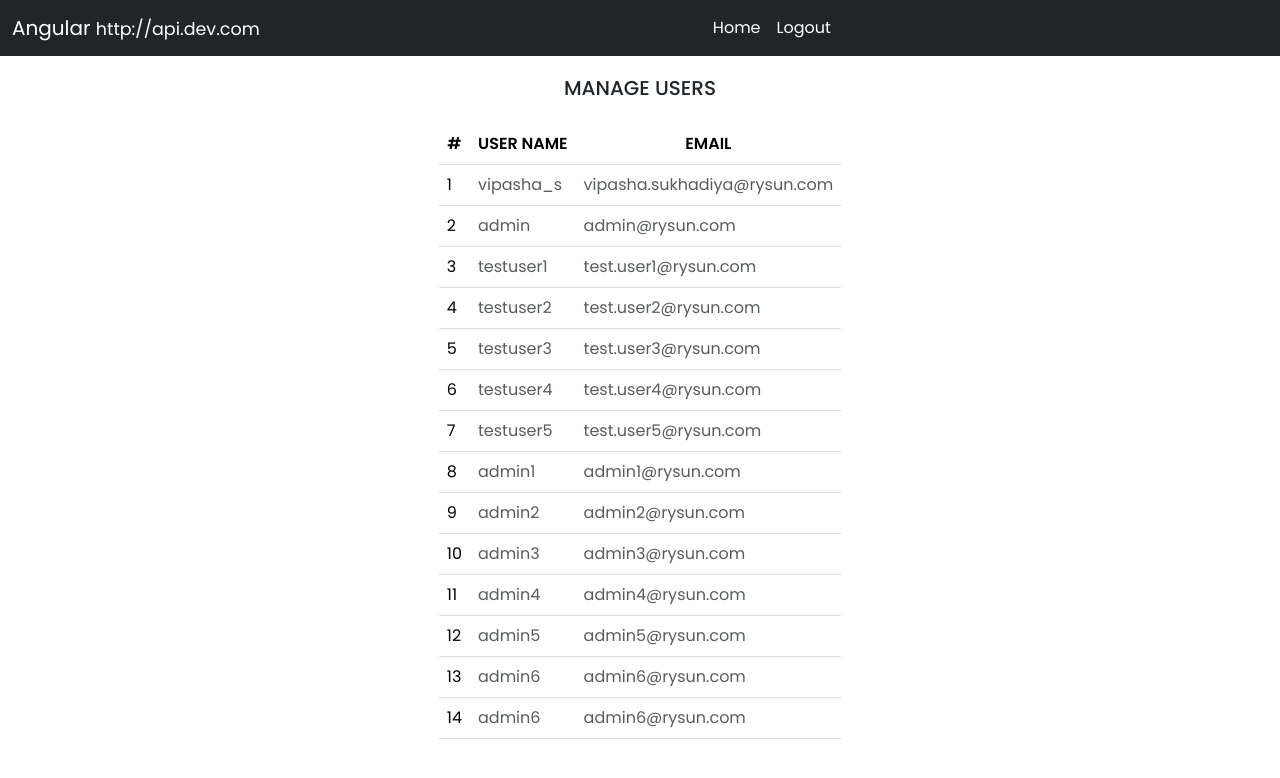
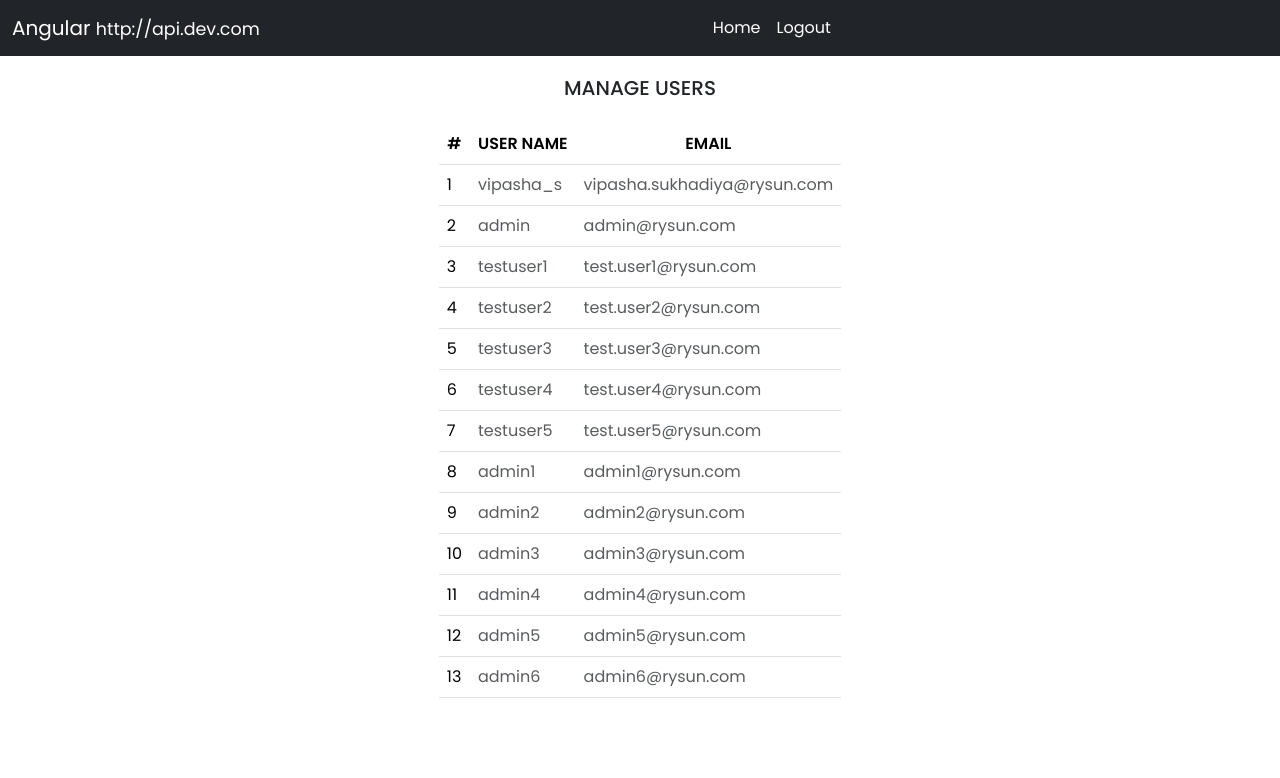
Before and after one commit to kcs-vipashasukhadiya/angular-authentication-poc, an Angular app: page /dashboard in a window 1280 px wide. Shown: the top 778 px of the page. Built offline with nearby package versions, Linux system fonts and the light colour scheme; data requests are answered from the project's data file; sample sign-in values are in the browser's storage.

Commit message:
Implement @for{}@emplty {} for no data found

```diff
--- a/db.json
+++ b/db.json
@@ -77,12 +77,6 @@
       "userName": "admin6",
       "email": "admin6@rysun.com",
       "password": "admin@1234"
-    },
-    {
-      "id": 14,
-      "userName": "admin6",
-      "email": "admin6@rysun.com",
-      "password": "admin@1234"
     }
   ]
 }
--- a/src/app/dashboard/dashboard.component.html
+++ b/src/app/dashboard/dashboard.component.html
@@ -11,20 +11,29 @@
               <thead>
                 <tr>
                   <th scope="col" class="text-uppercase font-medium">#</th>
-                            <th scope="col" class="text-uppercase font-medium">User Name</th>
+                  <th scope="col" class="text-uppercase font-medium">
+                    User Name
+                  </th>
                   <th scope="col" class="text-uppercase font-medium">Email</th>
                 </tr>
               </thead>
               <tbody>
-                          <tr *ngFor="let user of users">
-                            <td>{{user.id}}</td>
+                @for(user of users; track user.id){
+                <tr>
+                  <td>{{ user.id }}</td>
                   <td>
-                                <span class="text-muted">{{user.userName}}</span>
+                    <span class="text-muted">{{ user.userName }}</span>
                   </td>
                   <td>
-                                <span class="text-muted">{{user.email}}</span><br>
+                    <span class="text-muted">{{ user.email }}</span
+                    ><br />
                   </td>
                 </tr>
+                }@empty {
+                <tr>
+                  <td colspan="3" class="text-center">No data found!</td>
+                </tr>
+                }
               </tbody>
             </table>
           </div>
```
Lines whose indentation alone changed are shown as unchanged.
